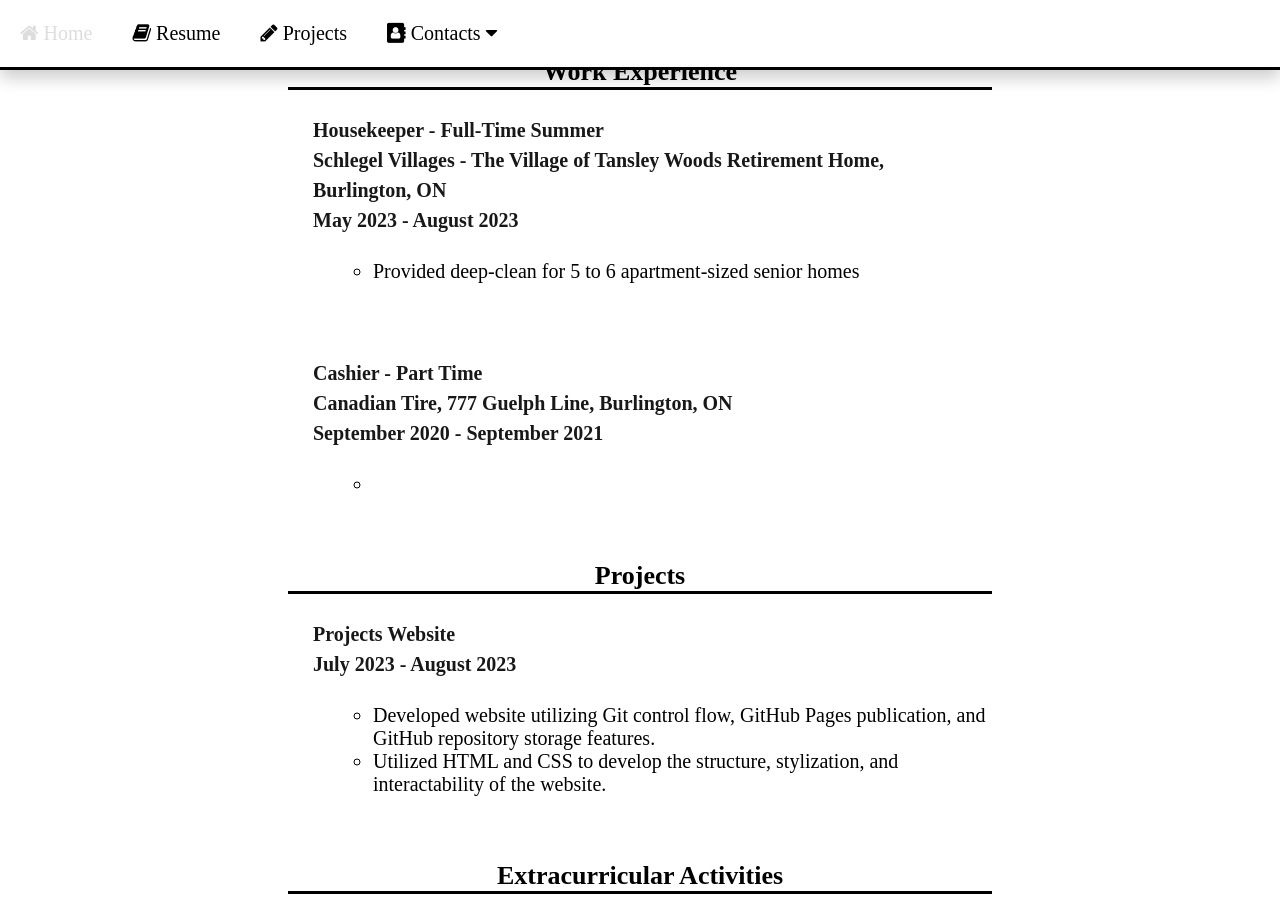
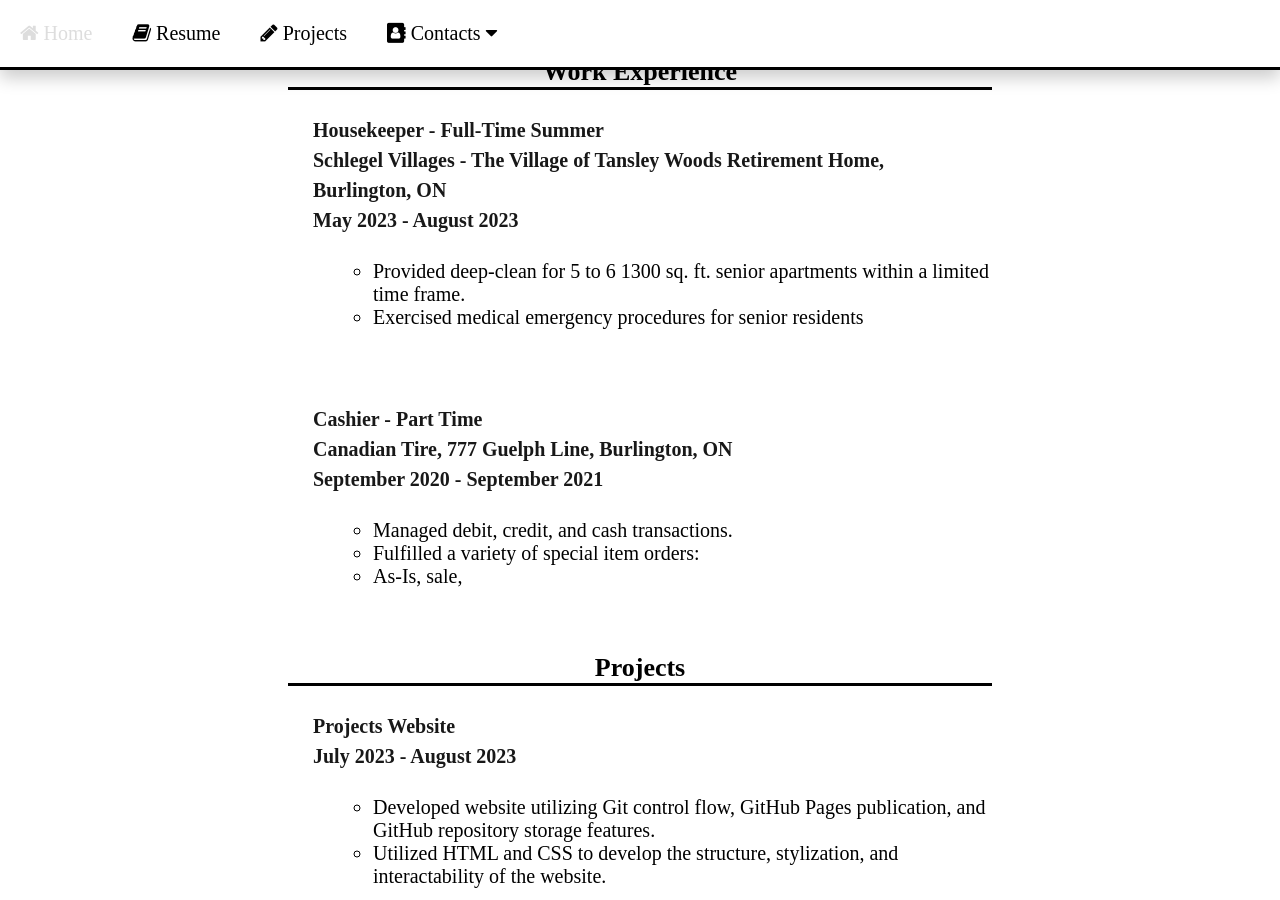
Before and after one commit to JacobHodgins/hodginsjacob, a Jekyll site: the page built from resume/index.html, in a window 1280 px wide and 900 px high, scrolled down 517 px. Built offline with Jekyll 4.4.1, drawn with Linux system fonts in a browser that asks for light colours.

Commit message:
Update index.html

```diff
--- a/resume/index.html
+++ b/resume/index.html
@@ -12,12 +12,15 @@ title: Resume
   <div class="resume-title"><b>Work Experience</b></div>
   <p><b>Housekeeper - Full-Time Summer<br>Schlegel Villages - The Village of Tansley Woods Retirement Home, Burlington, ON<br>May 2023 - August 2023</b><br>
     <ul>
-      <li>Provided deep-clean for 5 to 6 apartment-sized senior homes</li>
+      <li>Provided deep-clean for 5 to 6 1300 sq. ft. senior apartments within a limited time frame.</li>
+      <li>Exercised medical emergency procedures for senior residents</li>
     </ul>
   </p>
   <p><b>Cashier - Part Time<br>Canadian Tire, 777 Guelph Line, Burlington, ON<br>September 2020 - September 2021</b>
     <ul>
-      <li></li>
+      <li>Managed debit, credit, and cash transactions.</li>
+      <li>Fulfilled a variety of special item orders:</li>
+      <li class="indented-list-0">As-Is, sale, </li>
     </ul>
   </p>
   <div class="resume-title"><b>Projects</b></div>
```
